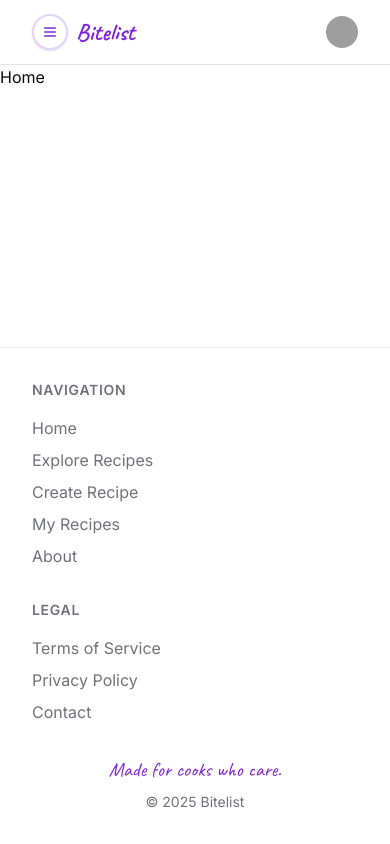
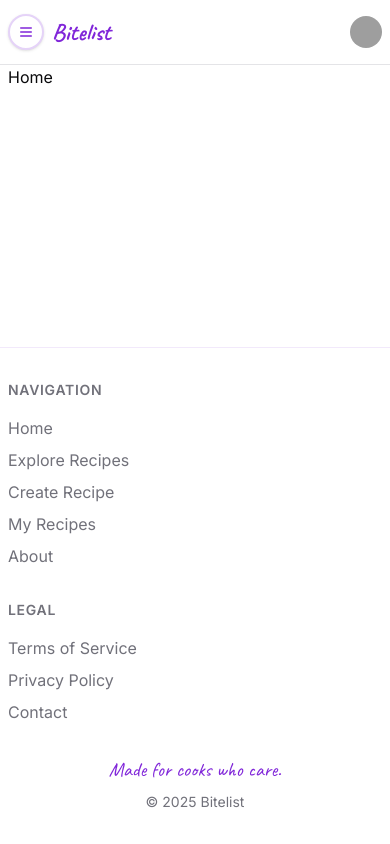
Before and after one commit to BlackshearDevCo/Bitelist, a Next.js app: page / in a window 390 px wide. Built offline with nearby package versions, Linux system fonts and the light colour scheme; grey boxes are pictures that could not be loaded.

Commit message:
Completed base layout

```diff
--- a/app/globals.css
+++ b/app/globals.css
@@ -103,6 +103,10 @@
   body {
     @apply bg-background text-foreground;
   }
+
+  .container {
+    @apply w-full max-w-[1400px] mx-auto px-2 sm:px-4 md:px-8;
+  }
 }
 
 .handwritten {
--- a/app/layout.tsx
+++ b/app/layout.tsx
@@ -29,7 +29,9 @@ export default function RootLayout({
         className={`${inter.className} ${caveat.variable} antialiased flex min-h-screen flex-col`}
       >
         <Header />
-        {children}
+        <main className="flex-1">
+          <div className="container">{children}</div>
+        </main>
         <Footer />
       </body>
     </html>
--- a/components/Footer.tsx
+++ b/components/Footer.tsx
@@ -9,7 +9,7 @@ import Link from "next/link";
 export function Footer() {
   return (
     <footer className="mt-auto border-t border-primary/10 bg-white/50 py-8">
-      <div className="max-w-[1400px] mx-auto px-8 w-full">
+      <div className="container">
         <div className="flex flex-col md:flex-row md:justify-between gap-8">
           {/* Left section - Navigation links */}
           <div className="space-y-4">
--- a/components/Header.tsx
+++ b/components/Header.tsx
@@ -74,7 +74,7 @@ const NAV_LINKS: NavLinkProps[] = [
 export default function Header() {
   return (
     <header className="sticky top-0 z-50 w-full border-b bg-background/95 backdrop-blur supports-[backdrop-filter]:bg-background/60">
-      <div className="max-w-[1400px] mx-auto px-8 w-full flex h-16 items-center justify-between">
+      <div className="container flex h-16 items-center justify-between">
         <div className="flex items-center gap-2 md:gap-4">
           <Sidebar />
 
```
